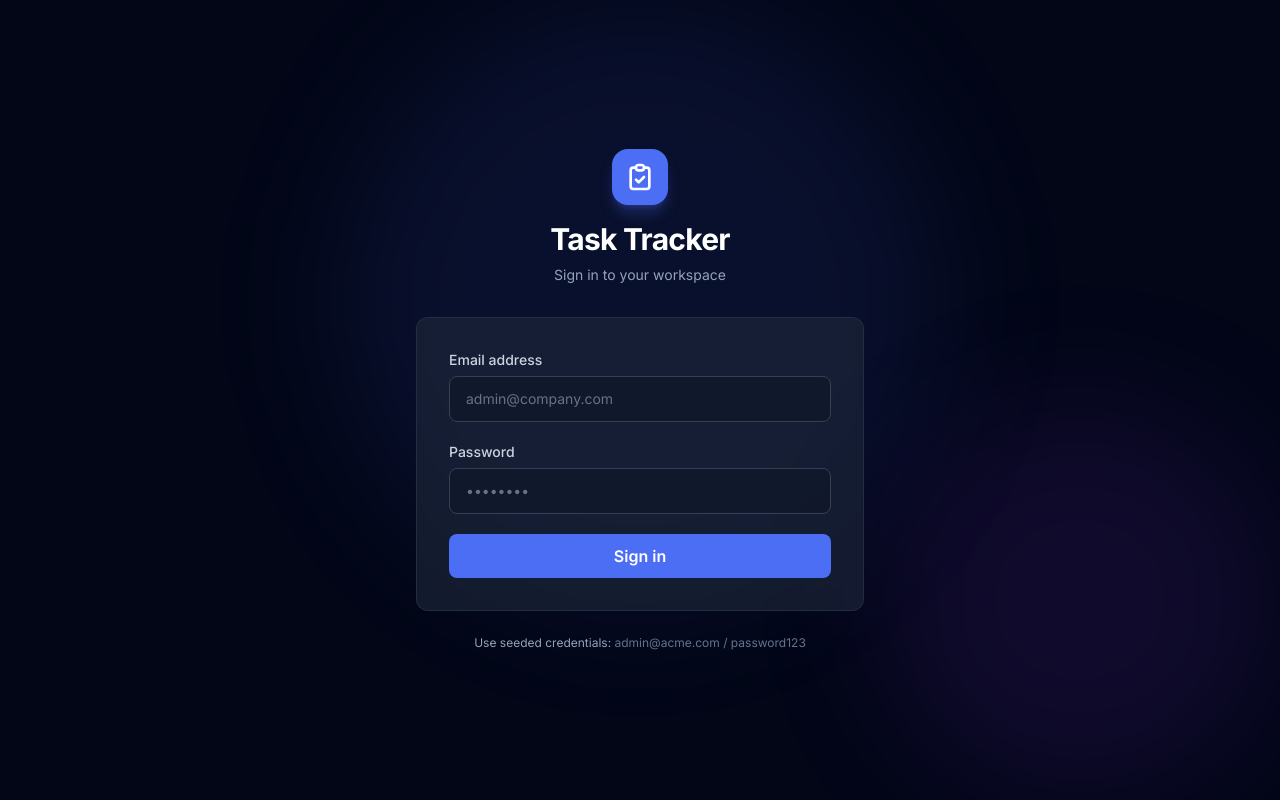
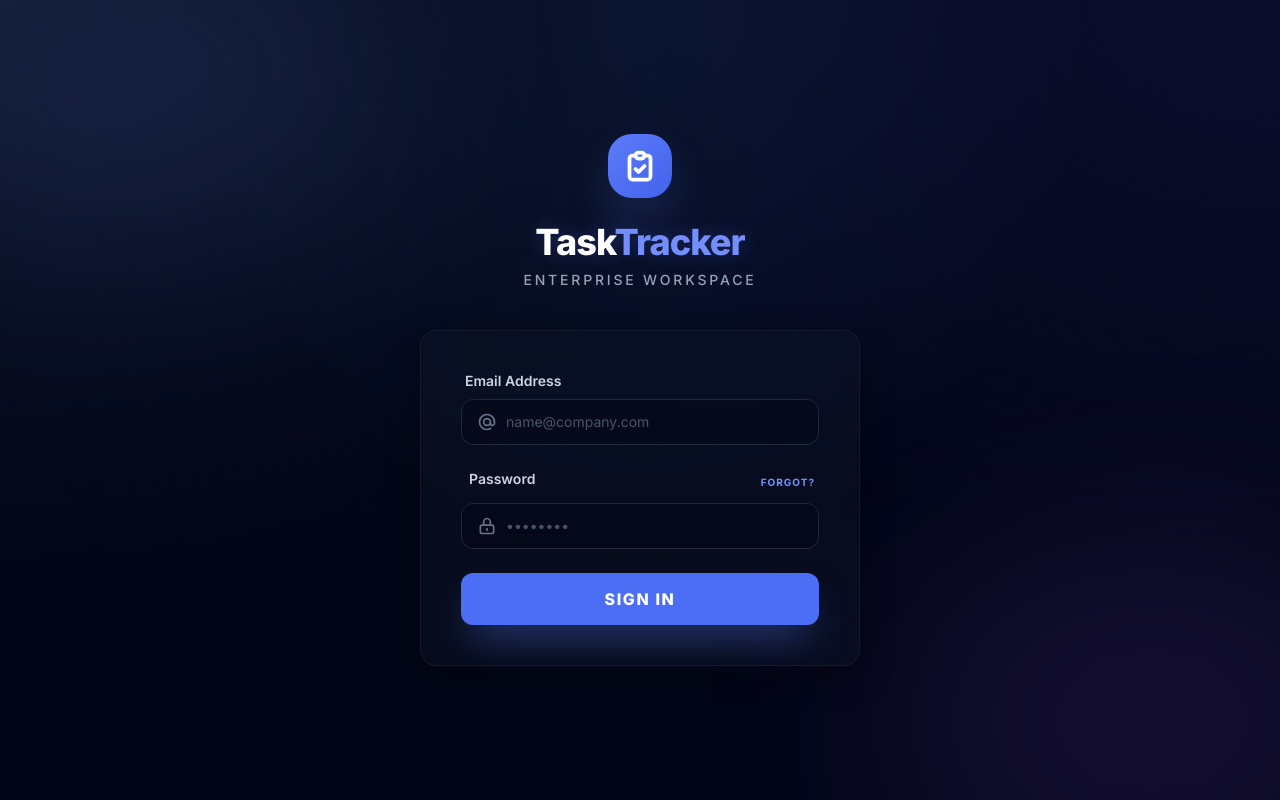
Before and after one commit to Dharshu133/Task-Tracker, a Next.js app: page /login in a window 1280 px wide. Built offline with nearby package versions, Linux system fonts and the light colour scheme.

Commit message:
adedd backlog features

```diff
--- a/app/globals.css
+++ b/app/globals.css
@@ -9,10 +9,11 @@
 
   html {
     font-family: 'Inter', ui-sans-serif, system-ui, sans-serif;
+    scroll-behavior: smooth;
   }
 
   body {
-    @apply bg-slate-50 text-slate-900 dark:bg-slate-950 dark:text-slate-100 min-h-screen;
+    @apply bg-slate-50 text-slate-900 dark:bg-[#020617] dark:text-slate-100 min-h-screen selection:bg-brand-500/30;
   }
 
   ::-webkit-scrollbar {
@@ -20,70 +21,80 @@
     height: 6px;
   }
   ::-webkit-scrollbar-track {
-    @apply bg-slate-200 dark:bg-slate-900;
+    @apply bg-transparent;
   }
   ::-webkit-scrollbar-thumb {
-    @apply bg-slate-400 dark:bg-slate-700 rounded-full;
-  }
-  ::-webkit-scrollbar-thumb:hover {
-    @apply bg-slate-500 dark:bg-slate-600;
+    @apply bg-slate-300 dark:bg-slate-800 rounded-full transition-colors hover:bg-slate-400 dark:hover:bg-slate-700;
   }
 }
 
 @layer components {
   .glass-card {
-    @apply bg-white/60 dark:bg-slate-800/60 backdrop-blur-sm border border-slate-200/80 dark:border-slate-700/50 rounded-xl shadow-sm dark:shadow-none;
+    @apply bg-white/70 dark:bg-slate-900/40 backdrop-blur-md border border-slate-200/50 dark:border-white/5 rounded-2xl
+           shadow-[0_8px_32px_0_rgba(31,38,135,0.07)] dark:shadow-[0_8px_32px_0_rgba(0,0,0,0.37)];
   }
 
   .btn-primary {
-    @apply bg-brand-600 hover:bg-brand-500 text-white font-semibold px-4 py-2.5 rounded-lg
-           transition-all duration-200 min-h-[44px] flex items-center justify-center gap-2
-           focus:outline-none focus:ring-2 focus:ring-brand-500 focus:ring-offset-2 focus:ring-offset-white dark:focus:ring-offset-slate-900
-           disabled:opacity-50 disabled:cursor-not-allowed;
+    @apply bg-brand-600 hover:bg-brand-500 text-white font-semibold px-5 py-2.5 rounded-xl
+           transition-all duration-300 min-h-[44px] flex items-center justify-center gap-2
+           shadow-lg shadow-brand-600/20 hover:shadow-brand-600/40 active:scale-[0.98]
+           focus:outline-none focus:ring-2 focus:ring-brand-500 focus:ring-offset-2 focus:ring-offset-white dark:focus:ring-offset-slate-950
+           disabled:opacity-50 disabled:cursor-not-allowed disabled:scale-100;
   }
 
   .btn-ghost {
-    @apply text-slate-600 dark:text-slate-400 hover:text-slate-900 dark:hover:text-slate-100 hover:bg-slate-200/60 dark:hover:bg-slate-700/60 font-medium px-4 py-2.5 rounded-lg
-           transition-all duration-200 min-h-[44px] flex items-center justify-center gap-2
-           focus:outline-none focus:ring-2 focus:ring-slate-500 focus:ring-offset-2 focus:ring-offset-white dark:focus:ring-offset-slate-900;
+    @apply text-slate-600 dark:text-slate-400 hover:text-slate-900 dark:hover:text-slate-100 hover:bg-slate-200/50 dark:hover:bg-slate-800/50 font-medium px-4 py-2.5 rounded-xl
+           transition-all duration-300 min-h-[44px] flex items-center justify-center gap-2 active:scale-[0.98]
+           focus:outline-none focus:ring-2 focus:ring-slate-400 focus:ring-offset-2 focus:ring-offset-white dark:focus:ring-offset-slate-950;
   }
 
   .btn-danger {
-    @apply bg-red-600/20 hover:bg-red-600/40 text-red-400 hover:text-red-300 font-medium px-3 py-2 rounded-lg
-           transition-all duration-200 min-h-[44px] flex items-center justify-center
-           focus:outline-none focus:ring-2 focus:ring-red-500;
+    @apply bg-red-600/10 hover:bg-red-600/20 text-red-600 dark:text-red-400 font-medium px-4 py-2 rounded-xl
+           transition-all duration-300 min-h-[44px] flex items-center justify-center active:scale-[0.98]
+           focus:outline-none focus:ring-2 focus:ring-red-500/50;
   }
 
   .input-field {
-    @apply w-full bg-white dark:bg-slate-900/80 border border-slate-300 dark:border-slate-700 text-slate-900 dark:text-slate-100 placeholder-slate-400 dark:placeholder-slate-500
-           rounded-lg px-4 py-3 text-sm focus:outline-none focus:ring-2 focus:ring-brand-500
-           focus:border-transparent transition-all duration-200;
+    @apply w-full bg-white/50 dark:bg-slate-950/50 border border-slate-200 dark:border-slate-800 text-slate-900 dark:text-slate-100 placeholder-slate-400 dark:placeholder-slate-600
+           rounded-xl px-4 py-3 text-sm transition-all duration-300
+           focus:outline-none focus:ring-2 focus:ring-brand-500/50 focus:border-brand-500
+           hover:border-slate-300 dark:hover:border-slate-700;
   }
 
   .select-field {
-    @apply w-full bg-white dark:bg-slate-900/80 border border-slate-300 dark:border-slate-700 text-slate-900 dark:text-slate-100
-           rounded-lg px-4 py-3 text-sm focus:outline-none focus:ring-2 focus:ring-brand-500
-           focus:border-transparent transition-all duration-200 cursor-pointer;
+    @apply w-full bg-white/50 dark:bg-slate-950/50 border border-slate-200 dark:border-slate-800 text-slate-900 dark:text-slate-100
+           rounded-xl px-4 py-3 text-sm transition-all duration-300 cursor-pointer
+           focus:outline-none focus:ring-2 focus:ring-brand-500/50 focus:border-brand-500;
   }
 
   .label {
-    @apply block text-sm font-medium text-slate-700 dark:text-slate-300 mb-1.5;
-  }
-
-  .kanban-column {
-    @apply flex flex-col gap-3 min-h-[200px];
+    @apply block text-sm font-semibold text-slate-700 dark:text-slate-300 mb-1.5 ml-1;
   }
 
   .sidebar-item {
-    @apply flex items-center gap-3 w-full px-3 py-2.5 rounded-lg text-sm font-medium
-           transition-all duration-200 cursor-pointer text-left;
+    @apply flex items-center gap-3 w-full px-4 py-3 rounded-xl text-sm font-medium
+           transition-all duration-300 cursor-pointer text-left relative overflow-hidden;
   }
 
   .sidebar-item-active {
-    @apply bg-brand-600/20 text-brand-400 border border-brand-500/30;
+    @apply bg-brand-600/10 text-brand-600 dark:text-brand-400 border border-brand-500/20 shadow-sm shadow-brand-500/5;
   }
 
   .sidebar-item-inactive {
-    @apply text-slate-600 dark:text-slate-400 hover:bg-slate-100 dark:hover:bg-slate-700/50 hover:text-slate-900 dark:hover:text-slate-200;
+    @apply text-slate-600 dark:text-slate-400 hover:bg-slate-200/50 dark:hover:bg-slate-800/50 hover:text-slate-900 dark:hover:text-slate-200;
   }
 }
+
+@layer utilities {
+  .mesh-gradient {
+    background-color: #020617;
+    background-image:
+      radial-gradient(at 0% 0%, hsla(222, 47%, 11%, 1) 0, transparent 50%),
+      radial-gradient(at 50% 0%, hsla(217, 91%, 60%, 0.1) 0, transparent 50%),
+      radial-gradient(at 100% 0%, hsla(250, 95%, 64%, 0.1) 0, transparent 50%);
+  }
+
+  .text-glow {
+    text-shadow: 0 0 20px rgba(92, 124, 250, 0.3);
+  }
+}
--- a/app/login/page.tsx
+++ b/app/login/page.tsx
@@ -43,57 +43,76 @@ export default function LoginPage() {
   }
 
   return (
-    <div className="min-h-screen flex items-center justify-center bg-slate-50 dark:bg-slate-950 px-4 relative overflow-hidden">
-      {/* Background gradient blobs */}
-      <div className="absolute top-0 left-1/2 -translate-x-1/2 w-[600px] h-[600px] bg-brand-600/10 rounded-full blur-3xl pointer-events-none" />
-      <div className="absolute bottom-0 right-0 w-[400px] h-[400px] bg-purple-600/10 rounded-full blur-3xl pointer-events-none" />
+    <div className="min-h-screen flex items-center justify-center mesh-gradient px-4 relative overflow-hidden">
+      {/* Background decorative elements */}
+      <div className="absolute top-[-10%] left-[-10%] w-[40%] h-[40%] bg-brand-500/20 rounded-full blur-[120px] animate-pulse" />
+      <div className="absolute bottom-[-10%] right-[-10%] w-[40%] h-[40%] bg-purple-500/20 rounded-full blur-[120px] animate-pulse" />
 
-      <div className="relative w-full max-w-md">
+      <div className="relative w-full max-w-[440px]">
         {/* Logo & Title */}
-        <div className="text-center mb-8">
-          <div className="inline-flex items-center justify-center w-14 h-14 rounded-2xl bg-brand-600 mb-4 shadow-lg shadow-brand-600/30">
-            <svg className="w-8 h-8 text-white" fill="none" viewBox="0 0 24 24" stroke="currentColor" strokeWidth={2}>
+        <div className="text-center mb-10">
+          <div className="inline-flex items-center justify-center w-16 h-16 rounded-[24px] bg-gradient-to-br from-brand-500 to-brand-700 mb-6 shadow-2xl shadow-brand-500/40 relative group">
+            <div className="absolute inset-0 bg-brand-400 rounded-[24px] blur-md opacity-0 group-hover:opacity-50 transition-opacity" />
+            <svg className="w-9 h-9 text-white relative z-10" fill="none" viewBox="0 0 24 24" stroke="currentColor" strokeWidth={2.5}>
               <path strokeLinecap="round" strokeLinejoin="round" d="M9 5H7a2 2 0 00-2 2v12a2 2 0 002 2h10a2 2 0 002-2V7a2 2 0 00-2-2h-2M9 5a2 2 0 002 2h2a2 2 0 002-2M9 5a2 2 0 012-2h2a2 2 0 012 2m-6 9l2 2 4-4" />
             </svg>
           </div>
-          <h1 className="text-3xl font-bold text-slate-900 dark:text-white tracking-tight">Task Tracker</h1>
-          <p className="text-slate-600 dark:text-slate-400 mt-2 text-sm">Sign in to your workspace</p>
+          <h1 className="text-4xl font-black text-white tracking-tight mb-2 text-glow">
+            Task<span className="text-brand-400">Tracker</span>
+          </h1>
+          <p className="text-slate-400 font-medium text-sm uppercase tracking-[0.2em]">Enterprise Workspace</p>
         </div>
 
         {/* Card */}
-        <div className="glass-card p-8 shadow-2xl shadow-black/40">
-          <form onSubmit={handleSubmit} className="space-y-5" noValidate>
+        <div className="glass-card p-10 border-white/10 shadow-[0_32px_64px_-16px_rgba(0,0,0,0.5)]">
+          <form onSubmit={handleSubmit} className="space-y-6" noValidate>
             {/* Error Banner */}
             {error && (
               <div
                 role="alert"
-                className="bg-red-500/10 border border-red-500/30 text-red-400 text-sm px-4 py-3 rounded-lg flex items-center gap-2"
+                className="bg-red-500/10 border border-red-500/20 text-red-400 text-xs font-bold px-4 py-3 rounded-xl flex items-center gap-3 animate-in fade-in slide-in-from-top-2 duration-300"
               >
-                <svg className="w-4 h-4 shrink-0" fill="currentColor" viewBox="0 0 20 20">
-                  <path fillRule="evenodd" d="M18 10a8 8 0 11-16 0 8 8 0 0116 0zm-7 4a1 1 0 11-2 0 1 1 0 012 0zm-1-9a1 1 0 00-1 1v4a1 1 0 102 0V6a1 1 0 00-1-1z" clipRule="evenodd" />
+                <svg className="w-5 h-5 shrink-0" fill="none" viewBox="0 0 24 24" stroke="currentColor" strokeWidth={2}>
+                  <path strokeLinecap="round" strokeLinejoin="round" d="M12 9v2m0 4h.01m-6.938 4h13.856c1.54 0 2.502-1.667 1.732-3L13.732 4c-.77-1.333-2.694-1.333-3.464 0L3.34 16c-.77 1.333.192 3 1.732 3z" />
                 </svg>
                 {error}
               </div>
             )}
 
             {/* Email */}
-            <div>
-              <label htmlFor="email" className="label">Email address</label>
+            <div className="space-y-2">
+              <label htmlFor="email" className="label text-slate-300">Email Address</label>
+              <div className="relative group">
+                <div className="absolute inset-y-0 left-0 pl-4 flex items-center pointer-events-none text-slate-500 group-focus-within:text-brand-500 transition-colors">
+                  <svg className="w-5 h-5" fill="none" viewBox="0 0 24 24" stroke="currentColor" strokeWidth={2}>
+                    <path strokeLinecap="round" strokeLinejoin="round" d="M16 12a4 4 0 10-8 0 4 4 0 008 0zm0 0v1.5a2.5 2.5 0 005 0V12a9 9 0 10-9 9m4.5-1.206a8.959 8.959 0 01-4.5 1.206" />
+                  </svg>
+                </div>
                 <input
                   id="email"
                   type="email"
                   autoComplete="email"
                   value={email}
                   onChange={(e) => setEmail(e.target.value)}
-                placeholder="admin@company.com"
-                className="input-field"
+                  placeholder="name@company.com"
+                  className="input-field pl-11 bg-white/5 border-white/5 text-white placeholder-slate-500 hover:bg-white/10 focus:bg-white/10 transition-all"
                   disabled={loading}
                 />
               </div>
+            </div>
 
             {/* Password */}
-            <div>
-              <label htmlFor="password" className="label">Password</label>
+            <div className="space-y-2">
+              <div className="flex items-center justify-between px-1">
+                <label htmlFor="password" className="label text-slate-300">Password</label>
+                <a href="#" className="text-[10px] font-bold text-brand-400 hover:text-brand-300 uppercase tracking-widest transition-colors">Forgot?</a>
+              </div>
+              <div className="relative group">
+                <div className="absolute inset-y-0 left-0 pl-4 flex items-center pointer-events-none text-slate-500 group-focus-within:text-brand-500 transition-colors">
+                  <svg className="w-5 h-5" fill="none" viewBox="0 0 24 24" stroke="currentColor" strokeWidth={2}>
+                    <path strokeLinecap="round" strokeLinejoin="round" d="M12 15v2m-6 4h12a2 2 0 002-2v-6a2 2 0 00-2-2H6a2 2 0 00-2 2v6a2 2 0 002 2zm10-10V7a4 4 0 00-8 0v4h8z" />
+                  </svg>
+                </div>
                 <input
                   id="password"
                   type="password"
@@ -101,35 +120,31 @@ export default function LoginPage() {
                   value={password}
                   onChange={(e) => setPassword(e.target.value)}
                   placeholder="••••••••"
-                className="input-field"
+                  className="input-field pl-11 bg-white/5 border-white/5 text-white placeholder-slate-500 hover:bg-white/10 focus:bg-white/10 transition-all"
                   disabled={loading}
                 />
+              </div>
             </div>
 
             {/* Submit */}
             <button
               id="login-submit"
               type="submit"
-              className="btn-primary w-full mt-2"
+              className="btn-primary w-full h-[52px] text-base font-black uppercase tracking-widest shadow-[0_20px_40px_-12px_rgba(92,124,250,0.5)] active:shadow-none transition-all"
               disabled={loading}
             >
               {loading ? (
-                <>
-                  <svg className="animate-spin w-4 h-4" fill="none" viewBox="0 0 24 24">
-                    <circle className="opacity-25" cx="12" cy="12" r="10" stroke="currentColor" strokeWidth="4" />
-                    <path className="opacity-75" fill="currentColor" d="M4 12a8 8 0 018-8v8H4z" />
+                <div className="flex items-center gap-3">
+                  <svg className="animate-spin h-5 w-5 text-white" xmlns="http://www.w3.org/2000/svg" fill="none" viewBox="0 0 24 24">
+                    <circle className="opacity-25" cx="12" cy="12" r="10" stroke="currentColor" strokeWidth="4"></circle>
+                    <path className="opacity-75" fill="currentColor" d="M4 12a8 8 0 018-8V0C5.373 0 0 5.373 0 12h4zm2 5.291A7.962 7.962 0 014 12H0c0 3.042 1.135 5.824 3 7.938l3-2.647z"></path>
                   </svg>
                   Signing in…
-                </>
+                </div>
               ) : 'Sign in'}
             </button>
           </form>
         </div>
-
-        {/* Demo hint */}
-        <p className="text-center text-slate-500 dark:text-slate-400 text-xs mt-6">
-          Use seeded credentials: <span className="text-slate-500">admin@acme.com / password123</span>
-        </p>
       </div>
     </div>
   );
--- a/components/Header.tsx
+++ b/components/Header.tsx
@@ -36,27 +36,29 @@ export default function Header({ user, onMenuToggle }: HeaderProps) {
   }
 
   return (
-    <header className="h-16 bg-white dark:bg-slate-900/80 backdrop-blur-sm border-b border-slate-200 dark:border-slate-800 flex items-center px-4 gap-4 sticky top-0 z-30">
+    <header className="h-16 bg-white/80 dark:bg-[#020617]/80 backdrop-blur-md border-b border-slate-200 dark:border-white/5 flex items-center px-4 md:px-6 gap-4 sticky top-0 z-30">
       {/* Hamburger (mobile) */}
       <button
         id="sidebar-toggle"
         onClick={onMenuToggle}
-        className="lg:hidden p-2 rounded-lg text-slate-600 dark:text-slate-400 hover:text-slate-900 dark:hover:text-white hover:bg-slate-100 dark:bg-slate-800 transition-colors"
+        className="lg:hidden p-2.5 rounded-xl text-slate-600 dark:text-slate-400 hover:text-brand-600 dark:hover:text-brand-400 hover:bg-brand-500/10 transition-all duration-300"
         aria-label="Toggle sidebar"
       >
-        <svg className="w-5 h-5" fill="none" viewBox="0 0 24 24" stroke="currentColor" strokeWidth={2}>
+        <svg className="w-5 h-5" fill="none" viewBox="0 0 24 24" stroke="currentColor" strokeWidth={2.5}>
           <path strokeLinecap="round" strokeLinejoin="round" d="M4 6h16M4 12h16M4 18h16" />
         </svg>
       </button>
 
       {/* App name */}
-      <div className="flex items-center gap-2.5">
-        <div className="w-8 h-8 rounded-lg bg-brand-600 flex items-center justify-center shrink-0">
-          <svg className="w-5 h-5 text-white" fill="none" viewBox="0 0 24 24" stroke="currentColor" strokeWidth={2}>
+      <div className="flex items-center gap-3 group cursor-pointer" onClick={() => router.push('/dashboard')}>
+        <div className="w-9 h-9 rounded-xl bg-gradient-to-br from-brand-500 to-brand-700 flex items-center justify-center shrink-0 shadow-lg shadow-brand-500/20 group-hover:scale-105 transition-transform duration-300">
+          <svg className="w-5 h-5 text-white" fill="none" viewBox="0 0 24 24" stroke="currentColor" strokeWidth={2.5}>
             <path strokeLinecap="round" strokeLinejoin="round" d="M9 5H7a2 2 0 00-2 2v12a2 2 0 002 2h10a2 2 0 002-2V7a2 2 0 00-2-2h-2M9 5a2 2 0 002 2h2a2 2 0 002-2M9 5a2 2 0 012-2h2a2 2 0 012 2m-6 9l2 2 4-4" />
           </svg>
         </div>
-        <span className="font-bold text-slate-900 dark:text-white text-lg hidden sm:block">Task Tracker</span>
+        <span className="font-extrabold text-slate-900 dark:text-white text-xl tracking-tight hidden sm:block">
+          Task<span className="text-brand-500">Tracker</span>
+        </span>
       </div>
 
       {/* Spacer */}
@@ -64,33 +66,35 @@ export default function Header({ user, onMenuToggle }: HeaderProps) {
 
       {/* User info + Notifications + Logout */}
       {user && (
-        <div className="flex items-center gap-3 relative">
+        <div className="flex items-center gap-2 md:gap-4">
+          <div className="hidden md:flex flex-col items-end border-r border-slate-200 dark:border-white/10 pr-4 mr-1">
+            <p className="text-sm font-bold text-slate-900 dark:text-slate-100 truncate max-w-[180px]">{user.email}</p>
+            <div className="flex items-center gap-1.5">
+              <span className={`w-1.5 h-1.5 rounded-full ${user.role === 'ADMIN' ? 'bg-amber-400' : 'bg-emerald-400'}`}></span>
+              <p className="text-[10px] font-bold uppercase tracking-wider text-slate-500 dark:text-slate-400">
+                {user.role} {user.orgName ? `· ${user.orgName}` : ''}
+              </p>
+            </div>
+          </div>
 
-
-
-          <div className="hidden sm:block text-right border-l border-slate-200 dark:border-slate-700 pl-4 ml-1">
-            <p className="text-sm font-medium text-slate-800 dark:text-slate-200">{user.email}</p>
-            <p className="text-xs text-slate-500">
-              {user.role === 'ADMIN' ? '👑 Admin' : '👤 Member'}
-              {user.orgName ? ` · ${user.orgName}` : ''}
-            </p>
-          </div>
           {/* Avatar */}
-          <div className="w-9 h-9 rounded-full bg-brand-600/20 border border-brand-500/30 flex items-center justify-center text-brand-400 font-semibold text-sm shrink-0">
+          <div className="w-10 h-10 rounded-xl bg-brand-500/10 border border-brand-500/20 flex items-center justify-center text-brand-600 dark:text-brand-400 font-bold text-base shrink-0 shadow-sm">
             {user.email.charAt(0).toUpperCase()}
           </div>
+
           <button
             id="logout-btn"
             onClick={handleLogout}
-            className="btn-ghost text-sm px-3 py-2 min-h-[36px]"
+            className="btn-ghost text-sm px-3 md:px-4 py-2 min-h-[40px] hover:text-red-500 hover:bg-red-500/10 dark:hover:bg-red-500/20 transition-all"
           >
             <svg className="w-4 h-4" fill="none" viewBox="0 0 24 24" stroke="currentColor" strokeWidth={2}>
               <path strokeLinecap="round" strokeLinejoin="round" d="M17 16l4-4m0 0l-4-4m4 4H7m6 4v1a3 3 0 01-3 3H6a3 3 0 01-3-3V7a3 3 0 013-3h4a3 3 0 013 3v1" />
             </svg>
-            <span className="hidden sm:inline">Logout</span>
+            <span className="hidden lg:inline">Sign Out</span>
           </button>
         </div>
       )}
     </header>
+
   );
 }
```
Also changed, not shown: components/Sidebar.tsx (+67 -46 lines). Lines whose indentation alone changed are shown as unchanged.
